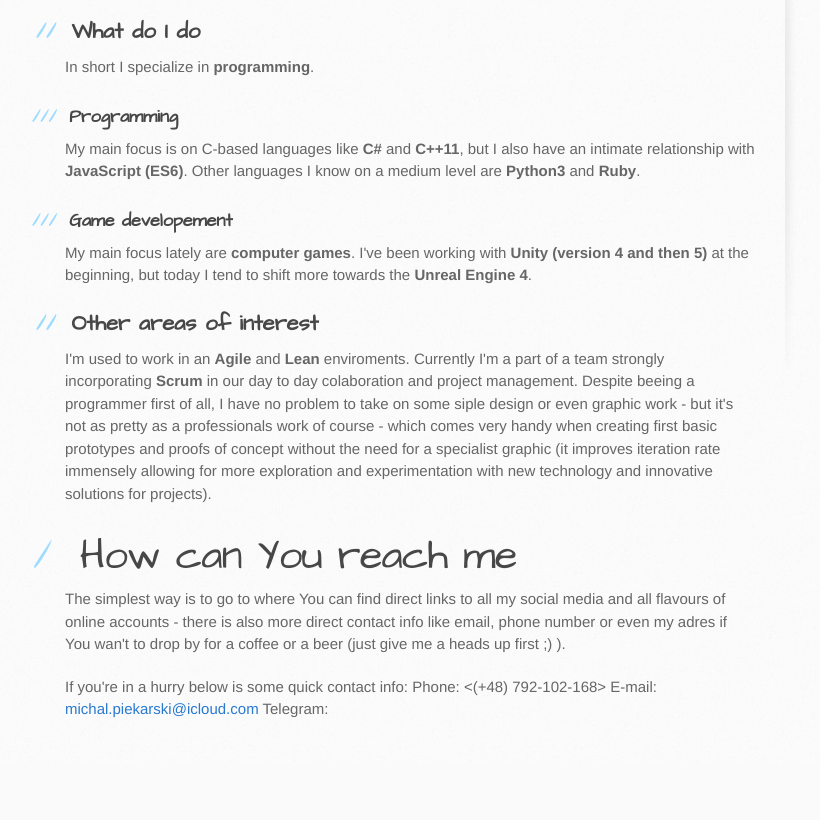
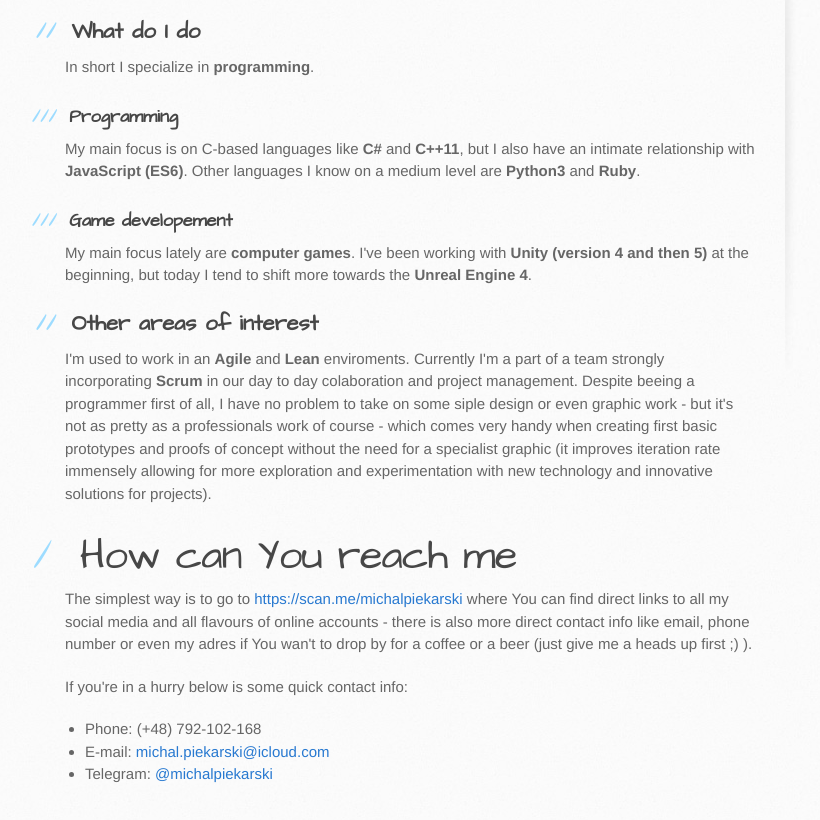
Before and after one commit to michalpiekarski/michalpiekarski.github.io, a plain HTML site: page index.html in a window 1280 px wide. Shown: the part 401-1221 px from the top of the page, without its empty margins (105-925 px from the left). Before the commit the page ends 1164 px from the top, so only its background shows below. Drawn offline with Linux system fonts and the light colour scheme.

Commit message:
Replace master branch with page content via GitHub

```diff
--- a/index.html
+++ b/index.html
@@ -59,12 +59,17 @@ Despite beeing a programmer first of all, I have no problem to take on some sipl
 <h1>
 <a id="how-can-you-reach-me" class="anchor" href="#how-can-you-reach-me" aria-hidden="true"><span class="octicon octicon-link"></span></a>How can You reach me</h1>
 
-<p>The simplest way is to go to  where You can find direct links to all my social media and all flavours of online accounts - there is also more direct contact info like email, phone number or even my adres if You wan't to drop by for a coffee or a beer (just give me a heads up first ;) ).</p>
+<p>The simplest way is to go to <a href="https://scan.me/michalpiekarski">https://scan.me/michalpiekarski</a> where You can find direct links to all my social media and all flavours of online accounts - there is also more direct contact info like email, phone number or even my adres if You wan't to drop by for a coffee or a beer (just give me a heads up first ;) ).</p>
 
-<p>If you're in a hurry below is some quick contact info:
-Phone: &lt;(+48) 792-102-168&gt;
-E-mail: <a href="mailto:michal.piekarski@icloud.com">michal.piekarski@icloud.com</a>
-Telegram: </p>
+<p>If you're in a hurry below is some quick contact info:</p>
+
+<ul>
+<li>Phone: (+48) 792-102-168</li>
+<li>E-mail: <a href="mailto:michal.piekarski@icloud.com">michal.piekarski@icloud.com</a>
+</li>
+<li>Telegram: <a href="https://telegram.me/michalpiekarski">@michalpiekarski</a>
+</li>
+</ul>
         </section>
 
         <aside id="sidebar">
```
Also changed, not shown: params.json (+1 -1 lines).
